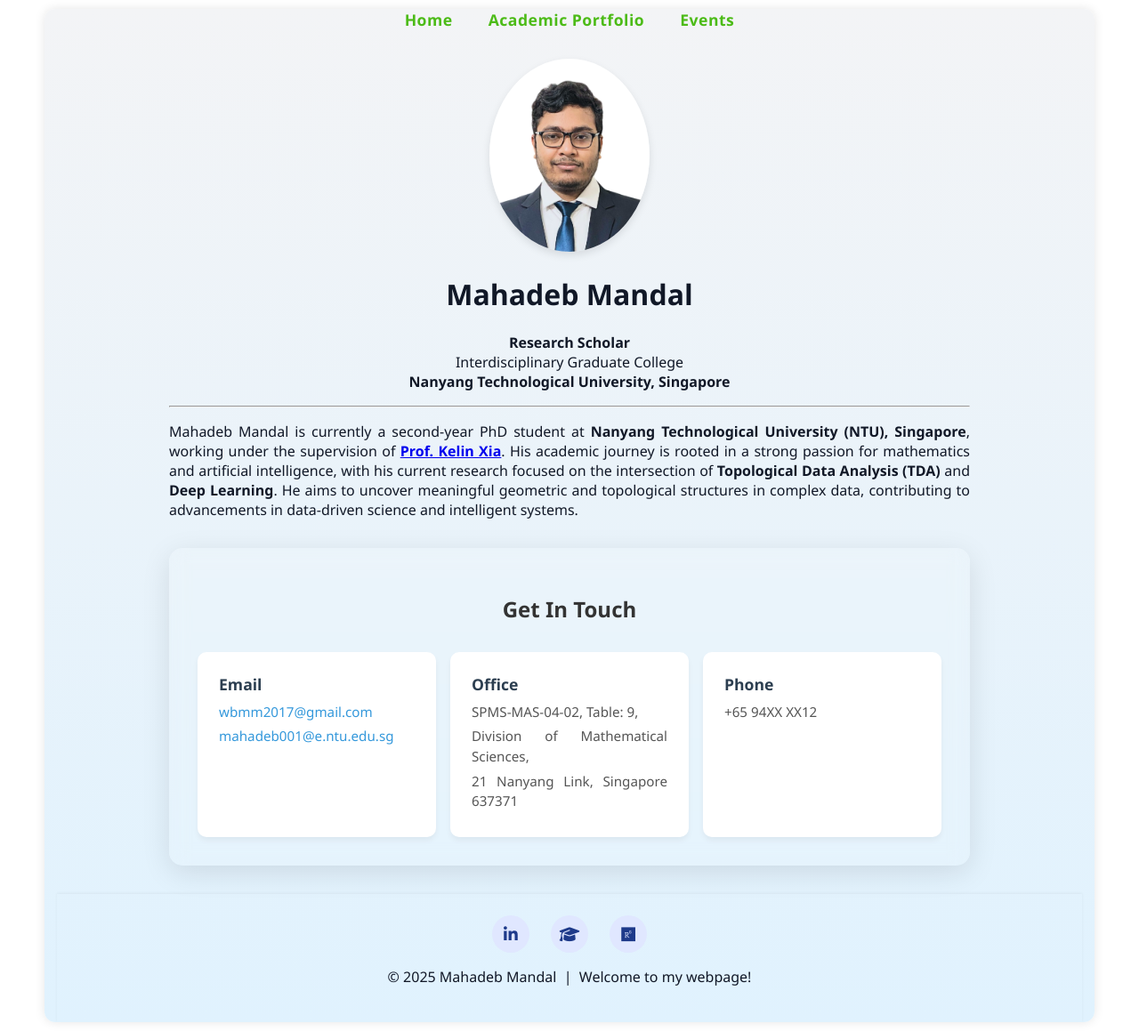
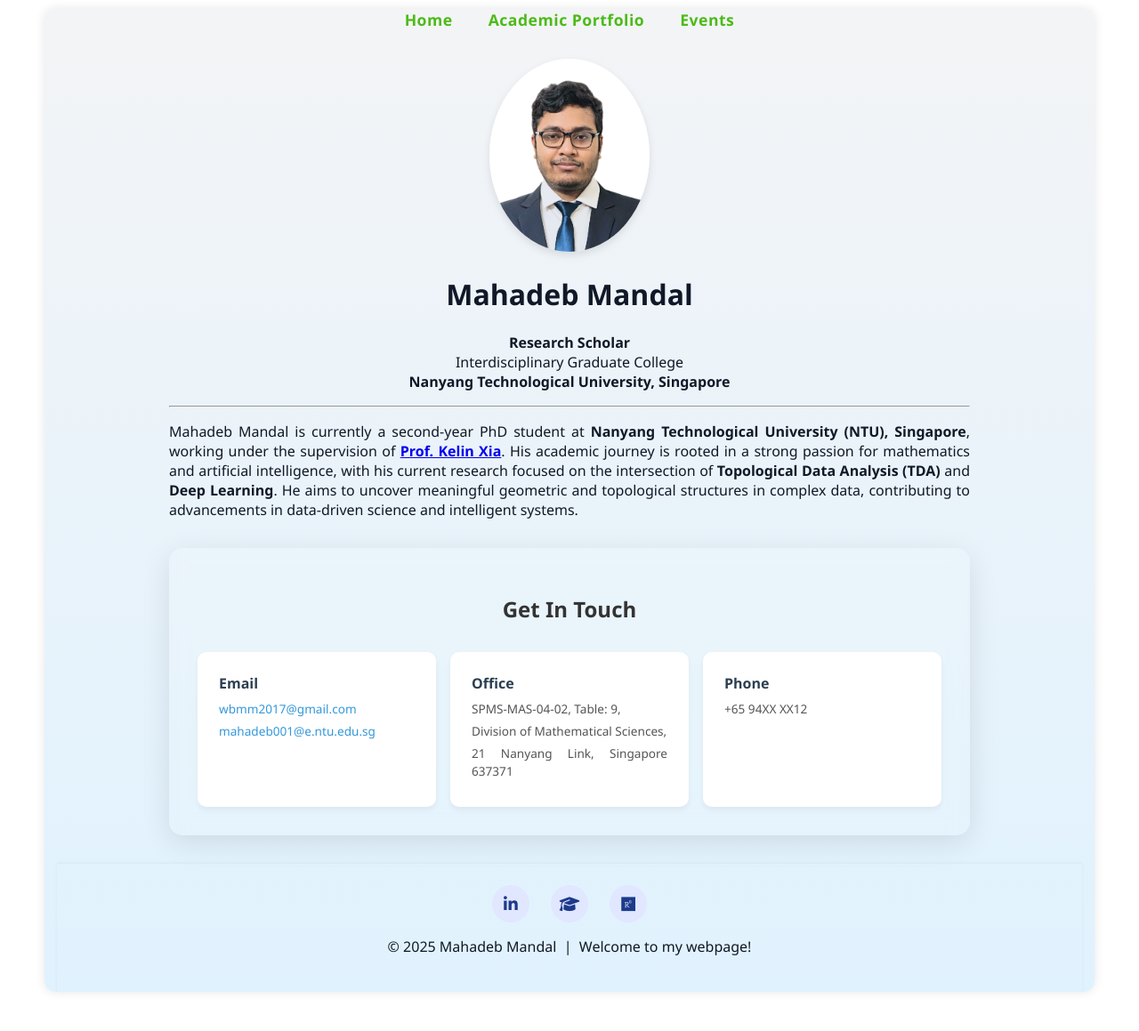
Before and after one commit to mahadeb-ai/mahadeb-ai.github.io, a Jekyll site: the page built from index.md, in a window 1280 px wide. Shown: the whole page at 89% size. Built offline with Jekyll 4.4.1, drawn with Linux system fonts in a browser that asks for light colours; after the commit the page ends 1125 px from its top, so only the background shows below that.

Commit message:
Update default.html

```diff
--- a/_layouts/default.html
+++ b/_layouts/default.html
@@ -58,7 +58,7 @@
         .contact-details h3 {
           margin: 0 0 0.5rem 0;
           color: #2c3e50;
-          font-size: 1.1rem;  /* Reduced from default heading size */
+          font-size: 1rem;  /* Reduced from default heading size */
           font-weight: 600;
         }
 
@@ -66,7 +66,7 @@
           margin: 0.3rem 0;
           color: #555;
           line-height: 1.5;
-          font-size: 0.95rem;
+          font-size: 0.85rem;
         }
 
         .contact-link {
@@ -74,7 +74,7 @@
           color: #3498db;
           text-decoration: none;
           transition: color 0.3s;
-          font-size: 0.95rem;
+          font-size: 0.85rem;
         }
 
         .contact-link:hover {
```
